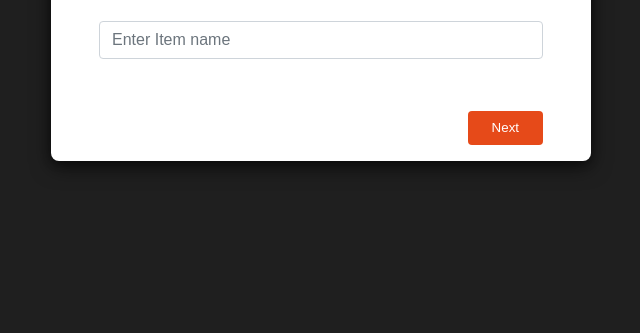
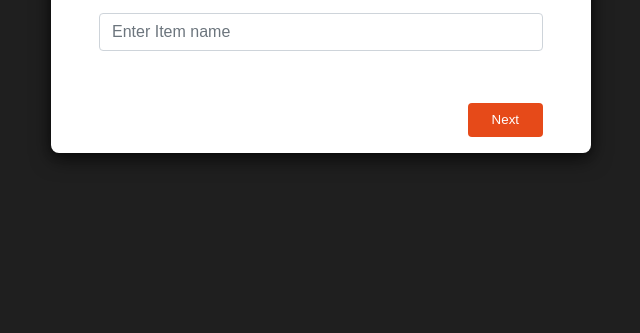
Before and after one commit to florian-h05/openhab-persistence-export, a website with bundled scripts: page index.html in a window 1280 px wide. Shown: the part 483-816 px from the top of the page, without its empty margins (319-959 px from the left). Built offline with nearby package versions, Linux system fonts and the light colour scheme; files whose address does not match are found by name.

Commit message:
Fix y-overflow for body

```diff
--- a/style.css
+++ b/style.css
@@ -1,6 +1,7 @@
 body {
   background: #1f1f1f;
-  min-height: 100vh;
+  min-height: 100dvh;
+  margin: 0;
   display: flex;
   align-items: center;
   justify-content: center;
```
